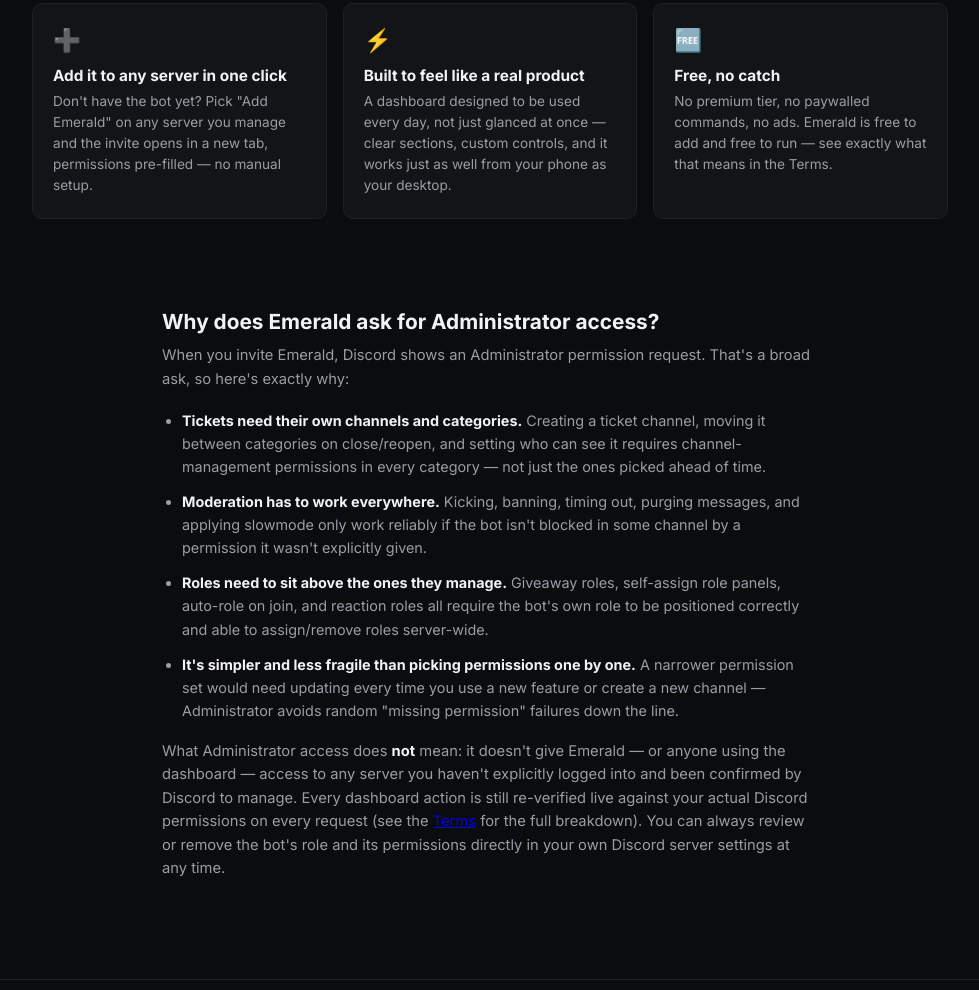
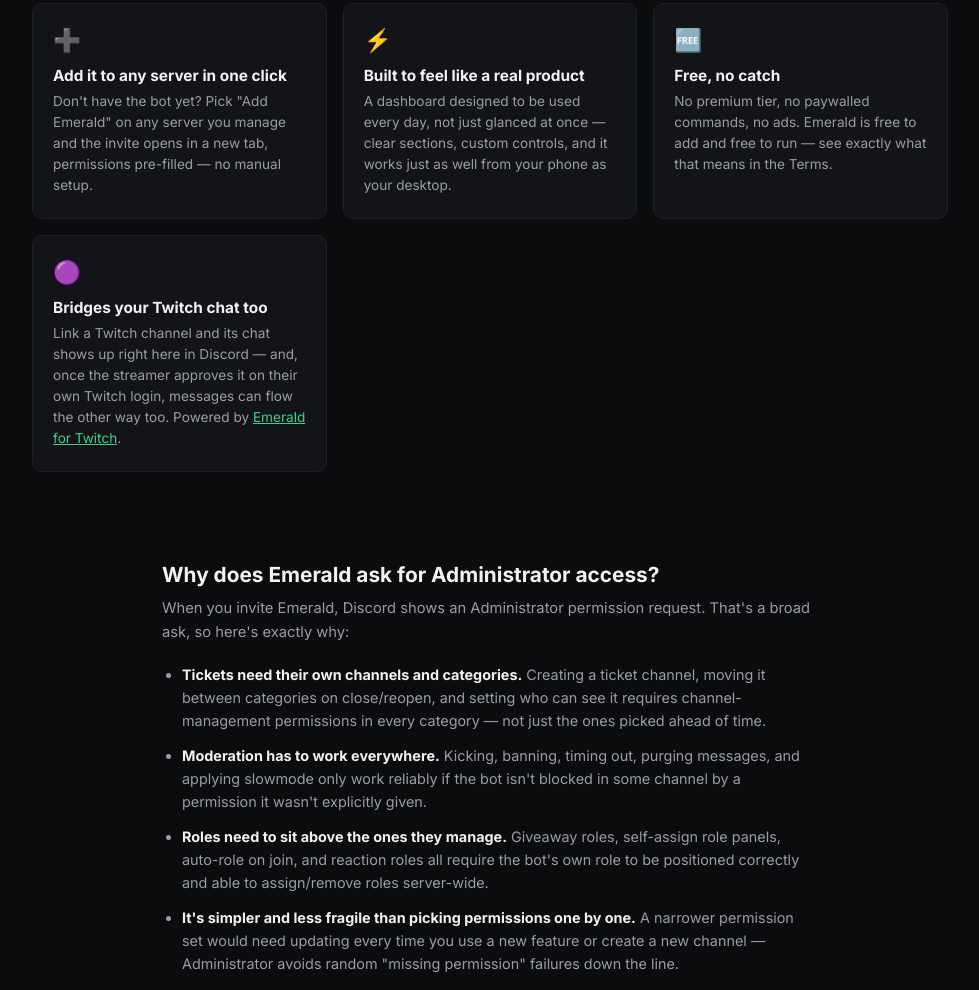
Before and after one commit to AntonOG22/hubcord-bot, a website: page public/index.html in a window 1280 px wide. Shown: the part 867-1857 px from the top of the page, without its empty margins (150-1129 px from the left). Drawn offline with Linux system fonts and the light colour scheme; no server answers.

Commit message:
Advertise the Twitch chat bridge on the landing page

```diff
--- a/public/index.html
+++ b/public/index.html
@@ -74,6 +74,11 @@
         <div class="icon">🆓</div>
         <h3>Free, no catch</h3>
         <p>No premium tier, no paywalled commands, no ads. Emerald is free to add and free to run — see exactly what that means in the Terms.</p>
+      </div>
+      <div class="landing-feature">
+        <div class="icon">🟣</div>
+        <h3>Bridges your Twitch chat too</h3>
+        <p>Link a Twitch channel and its chat shows up right here in Discord — and, once the streamer approves it on their own Twitch login, messages can flow the other way too. Powered by <a href="https://emerald-twitch-bot.up.railway.app" target="_blank" rel="noopener" style="color:var(--accent)">Emerald for Twitch</a>.</p>
       </div>
     </div>
 
```
